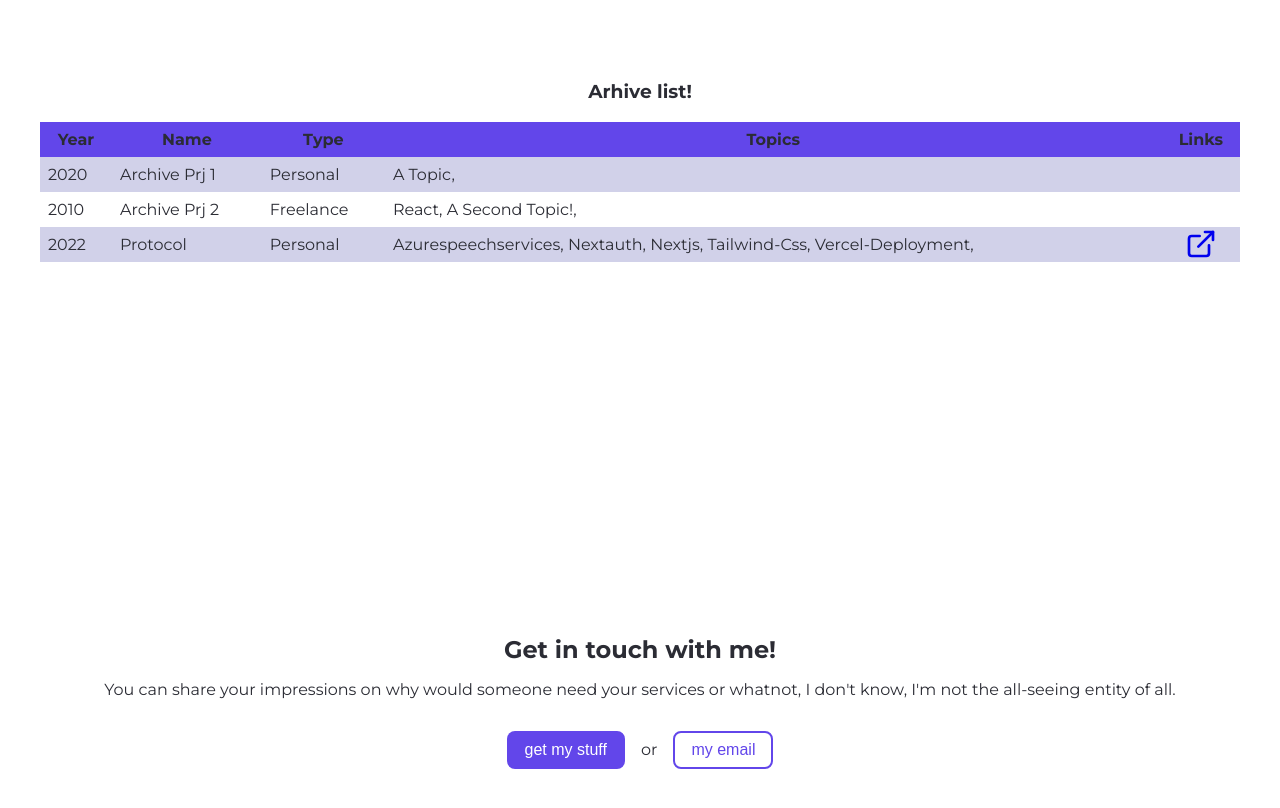
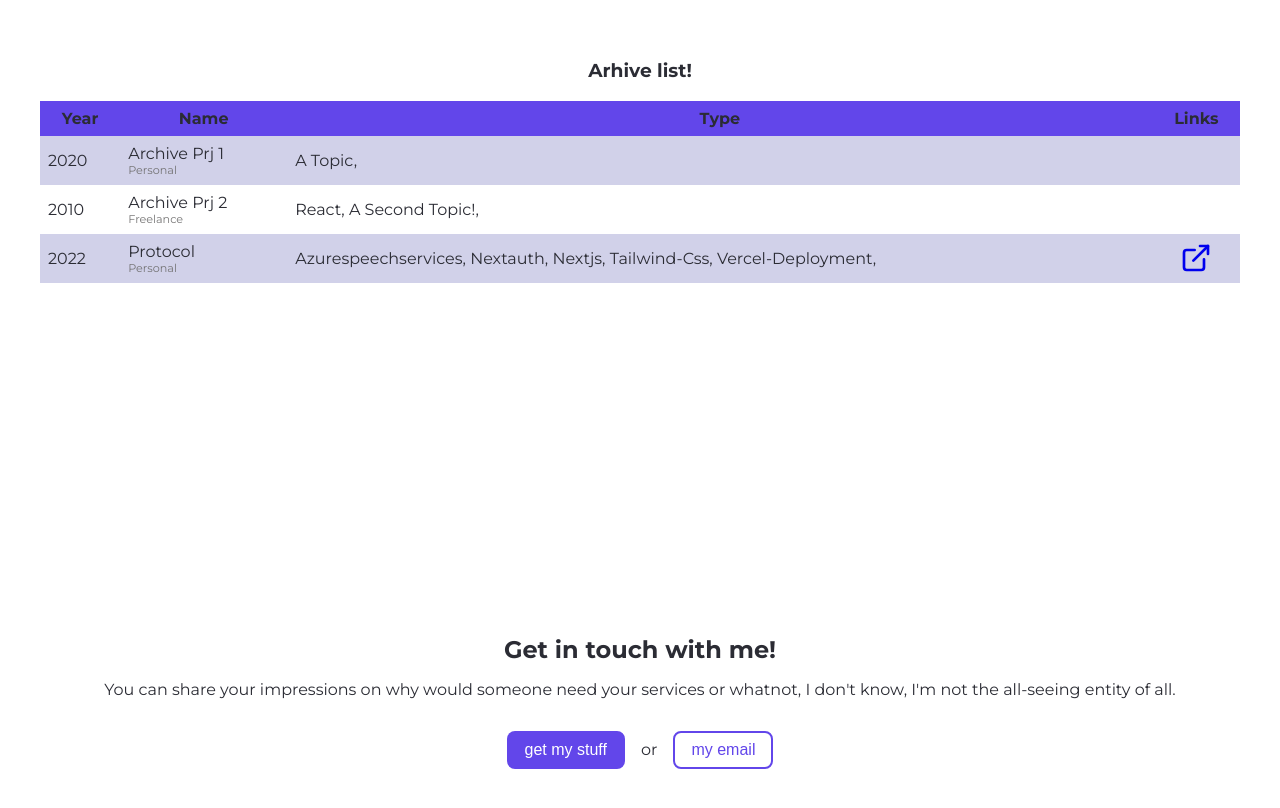
Before and after one commit to Seeru-crypto/aurora_front, a Next.js app: page / in a window 1280 px wide. Shown: the part 2900-3708 px from the top of the page. Built offline with nearby package versions, Linux system fonts and the light colour scheme.

Commit message:
refactor(Archive): :art: change archive table style

```diff
--- a/src/Themes.ts
+++ b/src/Themes.ts
@@ -1,10 +1,9 @@
 import { DefaultTheme } from 'styled-components';
 
-
 const red = {
-  200 : "sdsd",
-  300: "sss"
-}
+  200: '#ff2b00',
+  300: 'sss',
+};
 
 export const baseTheme = {
   blurAmount: '8px',
@@ -21,7 +20,6 @@ export const baseTheme = {
   database: '#2980b9',
   other: '#8e44ad',
 };
-
 
 export const DayTheme = {
   ...baseTheme,
--- a/src/components/experience/Experience.tsx
+++ b/src/components/experience/Experience.tsx
@@ -17,7 +17,7 @@ export type ExperienceType = {
   typeOfEmployment: string;
   responsibilities: string[];
   achievements: string[];
-  durationMonths?: undefined;
+  durationMonths?: number;
 };
 
 const Experience = React.forwardRef((props: ExperienceProps, ref: ForwardedRef<HTMLElement>): JSX.Element => {
@@ -43,10 +43,6 @@ const Experience = React.forwardRef((props: ExperienceProps, ref: ForwardedRef<H
 
   const sortedEvents = getAllYears(experience);
   const eventYears = Array.from(sortedEvents.keys()) as number[];
-
-  useEffect(() => {
-    console.log(sortedEvents);
-  }, []);
 
   // https://excalidraw.com/#room=5ac138994a903ddb6b8b,FOI9bwwGzZM-R3KmGJzyqA
   return (
--- a/src/components/experience/TimelineCard.tsx
+++ b/src/components/experience/TimelineCard.tsx
@@ -18,7 +18,6 @@ const TimelineCard = ({ event, isLeftSide }: { event: ExperienceType; isLeftSide
           <p className="date">{new Date(event.startDate).toLocaleString('en-US', { month: 'long' })}</p>
           <p className="duration">{getDurationField(event.durationMonths)}</p>
         </div>
-
         {event.title}
       </div>
     </CardStyle>
--- a/src/components/work/Archive.tsx
+++ b/src/components/work/Archive.tsx
@@ -20,14 +20,14 @@ export default function Archive({ projects }: { projects: ProjectInterface[] })
             <th>Year</th>
             <th>Name</th>
             <th>Type</th>
-            <th>Topics</th>
             <th>Links</th>
           </tr>
           {projects.map((project, index) => (
             <tr className={`tableRow ${index % 2 === 0 ? 'even' : 'unEven'}`} key={index}>
               <td className="tableContent">{getYear(project)}</td>
-              <td className="tableContent">{project.project_name}</td>
-              <td className="tableContent">{project.project_type}</td>
+              <td className="tableContent">
+                {project.project_name} <div className="projectType"> {project.project_type} </div>
+              </td>
               <td className="tableContent">
                 {project.topics?.map((topic) => (
                   <span key={topic}>{`${topic}, `}</span>
@@ -91,6 +91,11 @@ const ArchiveStyle = styled.div`
     .unEven {
       background-color: ${(props) => props.theme.white};
     }
+
+    .projectType {
+      font-size: 0.7rem;
+      color: #6f6e6ef3;
+    }
   }
 `;
 
@@ -108,9 +113,8 @@ const ArchiveIconStyle = styled.a`
   }
 
   :hover svg {
-      fill: ${(props) => props.theme.primary};
+    fill: ${(props) => props.theme.primary};
 
-      transform: translate3d(0, -15%, 0);
-    }
+    transform: translate3d(0, -15%, 0);
   }
 `;
```
